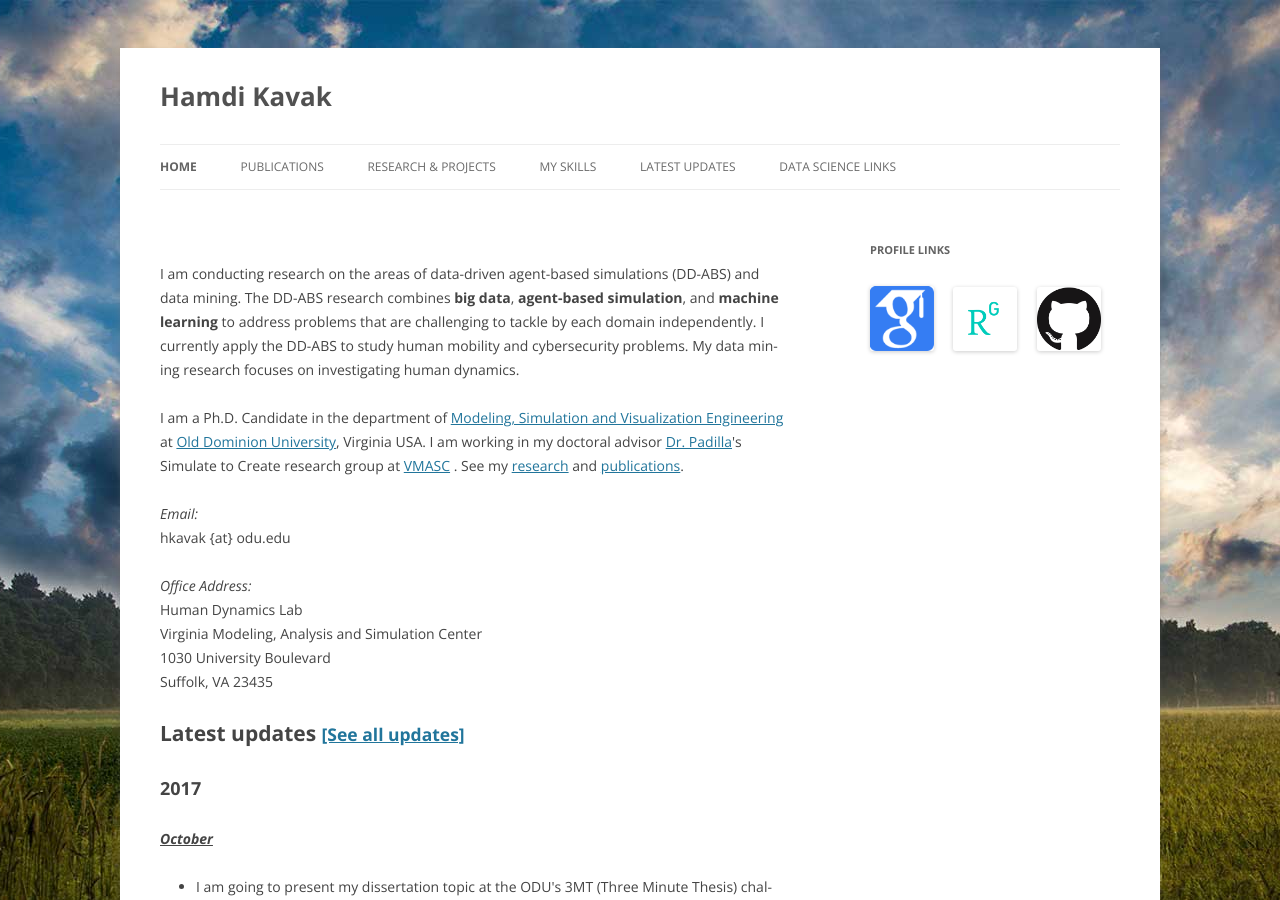
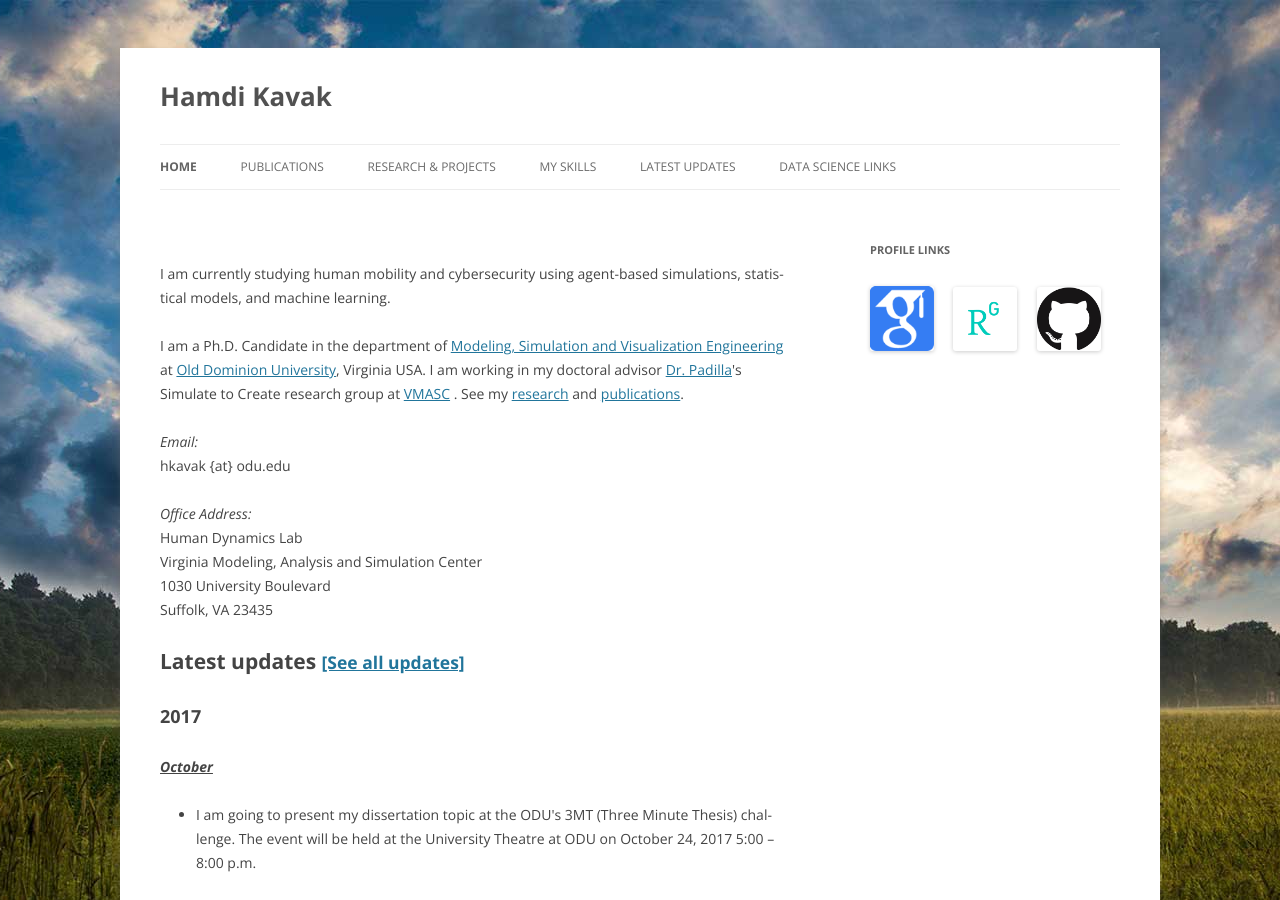
Before and after one commit to hamdikavak/hamdikavak.github.io, a Jekyll site: the page built from index.html, in a window 1280 px wide and 900 px high. Built offline with Jekyll 4.4.1, drawn with Linux system fonts in a browser that asks for light colours; nearby versions of some CDN libraries; library files that are not in the unit come from our copies.

Commit message:
Update index.html

```diff
--- a/index.html
+++ b/index.html
@@ -7,9 +7,7 @@
 ---
 
 <p>
-  I am conducting research on the areas of data-driven agent-based simulations (DD-ABS) and data mining.
-  The DD-ABS research  combines <b>big data</b>, <b>agent-based simulation</b>, and <b>machine learning</b> to address problems that are challenging to tackle by each domain independently.
-  I currently apply the DD-ABS to study human mobility and cybersecurity problems. My data mining research focuses on investigating human dynamics.
+  I am currently studying human mobility and cybersecurity using agent-based simulations, statistical models, and machine learning.
 </p>
 <p>
   I am a Ph.D. Candidate in the department of <a title="MSVE Department Home Page" href="http://odu.edu/msve" target="_blank">Modeling, Simulation and Visualization Engineering</a> at <a title="Old Dominion University" href="http://odu.edu" target="_blank">Old Dominion University</a>, Virginia USA.
```
